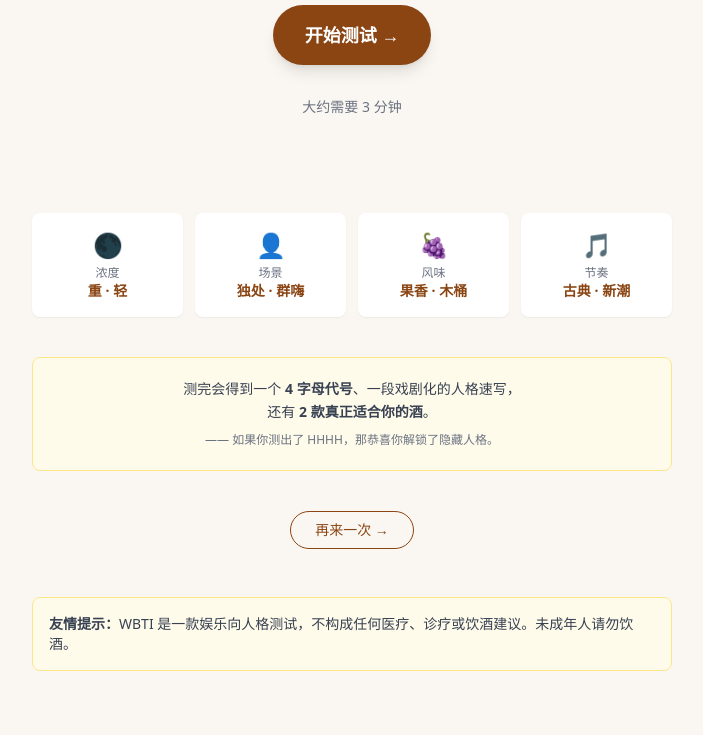
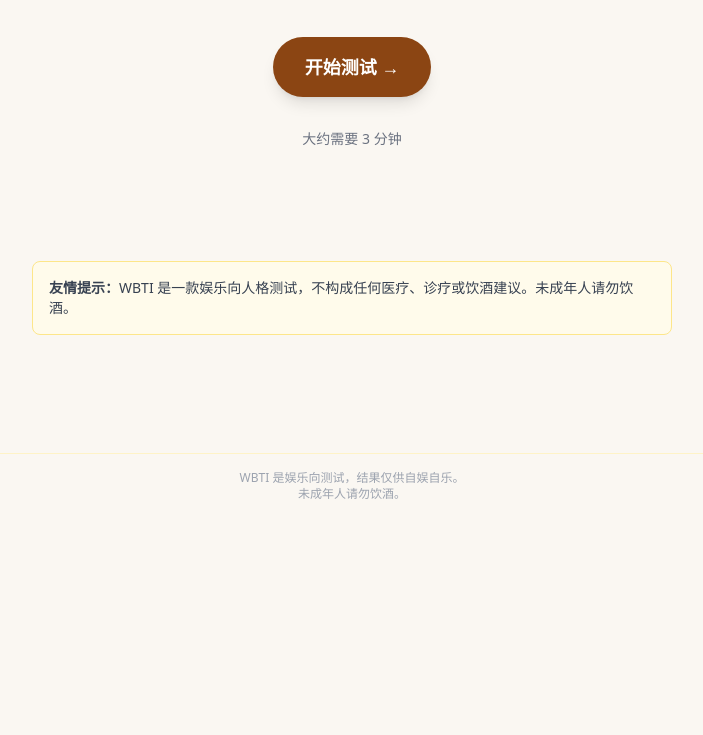
Before and after one commit to w54520-png/-wbti, a website with bundled scripts: page index.html in a window 1280 px wide. Shown: the part 388-1123 px from the top of the page, without its empty margins (288-991 px from the left). After the commit the page ends 906 px from the top, so only its background shows below. Built offline with nearby package versions, Linux system fonts and the light colour scheme.

Commit message:
refactor(home): 极简化，删除所有钩子块保持神秘感
去掉：
- 4 维钩子卡片
- 「测完会得到什么」提示段
- 「再来一次」次级 CTA
- HHHH 钩子句

只保留：Hero（标题/副标题/CTA/3分钟）+ 友情提示

```diff
--- a/index.html
+++ b/index.html
@@ -49,6 +49,6 @@
     </div>
   </footer>
 
-  <script type="module" src="js/app.js?v=4"></script>
+  <script type="module" src="js/app.js?v=5"></script>
 </body>
 </html>
--- a/js/pages/home.js
+++ b/js/pages/home.js
@@ -1,16 +1,17 @@
 // js/pages/home.js
-// 首页：标题 + 开始测试 CTA + 钩子文案 + 友情提示
-// 注意：不在首页展示任何具体人格名（保留测一测的悬念）
+// 首页：极简 hero，保持神秘感
+// 不展示维度、不暴露结果样貌、不放次级 CTA
+// 用户必须测了才能知道是什么
 
 export async function renderHome(app) {
   app.innerHTML = `
     <div class="fade-in">
-      <div class="text-center py-12">
-        <div class="text-6xl mb-4">🍷🥃🍶</div>
+      <div class="text-center py-16">
+        <div class="text-6xl mb-6">🍷🥃🍶</div>
         <h1 class="text-3xl md:text-4xl font-bold mb-4 leading-tight">
           MBTI 已经过时，<br>WBTI 来了。
         </h1>
-        <p class="text-gray-600 mb-8 text-base md:text-lg">
+        <p class="text-gray-600 mb-10 text-base md:text-lg">
           32 道看似无关的有趣题<br>
           测出你是哪种酒
         </p>
@@ -22,45 +23,6 @@ export async function renderHome(app) {
         </div>
       </div>
 
-      <!-- 钩子区：4 维 + 仪式感，不暴露具体人格 -->
-      <div class="mt-12 grid grid-cols-2 md:grid-cols-4 gap-3">
-        <div class="bg-white rounded-lg p-4 text-center shadow-sm">
-          <div class="text-2xl mb-1">🌑</div>
-          <div class="text-xs text-gray-500">浓度</div>
-          <div class="text-sm font-semibold text-primary">重 · 轻</div>
-        </div>
-        <div class="bg-white rounded-lg p-4 text-center shadow-sm">
-          <div class="text-2xl mb-1">👤</div>
-          <div class="text-xs text-gray-500">场景</div>
-          <div class="text-sm font-semibold text-primary">独处 · 群嗨</div>
-        </div>
-        <div class="bg-white rounded-lg p-4 text-center shadow-sm">
-          <div class="text-2xl mb-1">🍇</div>
-          <div class="text-xs text-gray-500">风味</div>
-          <div class="text-sm font-semibold text-primary">果香 · 木桶</div>
-        </div>
-        <div class="bg-white rounded-lg p-4 text-center shadow-sm">
-          <div class="text-2xl mb-1">🎵</div>
-          <div class="text-xs text-gray-500">节奏</div>
-          <div class="text-sm font-semibold text-primary">古典 · 新潮</div>
-        </div>
-      </div>
-
-      <!-- 测出来后的钩子 -->
-      <div class="mt-10 bg-amber-50 border border-amber-200 rounded-lg p-5">
-        <p class="text-sm text-gray-700 leading-relaxed text-center">
-          测完会得到一个 <strong>4 字母代号</strong>、一段戏剧化的人格速写，<br>
-          还有 <strong>2 款真正适合你的酒</strong>。<br>
-          <span class="text-gray-500 text-xs mt-2 inline-block">—— 如果你测出了 HHHH，那恭喜你解锁了隐藏人格。</span>
-        </p>
-      </div>
-
-      <div class="mt-10 text-center">
-        <a href="#/test" class="inline-block text-primary border border-primary px-6 py-2 rounded-full text-sm hover:bg-primary hover:text-white transition-all">
-          再来一次 →
-        </a>
-      </div>
-
       <div class="mt-12 bg-amber-50 border border-amber-200 rounded-lg p-4 text-sm text-gray-700">
         <strong>友情提示：</strong>WBTI 是一款娱乐向人格测试，不构成任何医疗、诊疗或饮酒建议。未成年人请勿饮酒。
       </div>
```
